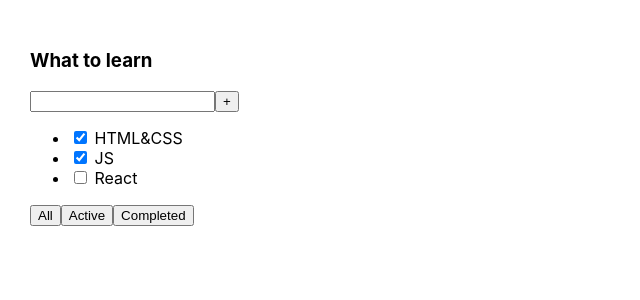
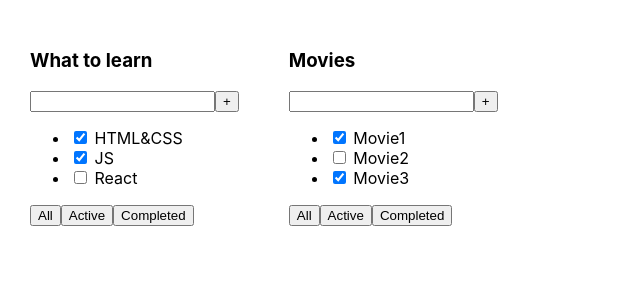
Before and after one commit to dron185/todolist, a React (Create React App) app: page / in a window 1280 px wide. Shown: the top 300 px of the page, without its empty margins (0-640 px from the left). Built offline with nearby package versions, Linux system fonts and the light colour scheme.

Commit message:
feat: add todolist components

```diff
--- a/src/App.tsx
+++ b/src/App.tsx
@@ -1,26 +1,25 @@
 import React from 'react';
 import './App.css';
+import {TaskType, Todolist} from "./Todolist";
 
 function App() {
+
+    let tasks1: Array<TaskType> = [
+        {id: 1, title: "HTML&CSS", isDone: true},
+        {id: 2, title: "JS", isDone: true},
+        {id: 3, title: "React", isDone: false}
+    ]
+
+    let tasks2: Array<TaskType> = [
+        {id: 1, title: "Movie1", isDone: true},
+        {id: 2, title: "Movie2", isDone: false},
+        {id: 3, title: "Movie3", isDone: true}
+    ]
+
     return (
         <div className="App">
-            <div>
-                <h3>What to learn</h3>
-                <div>
-                    <input/>
-                    <button>+</button>
-                </div>
-                <ul>
-                    <li><input type="checkbox" checked={true}/> <span>HTML&CSS</span></li>
-                    <li><input type="checkbox" checked={true}/> <span>JS</span></li>
-                    <li><input type="checkbox" checked={false}/> <span>React</span></li>
-                </ul>
-                <div>
-                    <button>All</button>
-                    <button>Active</button>
-                    <button>Completed</button>
-                </div>
-            </div>
+            <Todolist title={"What to learn"} tasks={tasks1}/>
+            <Todolist title={"Movies"} tasks={tasks2}/>
         </div>
     );
 }
--- /dev/null
+++ b/src/Todolist.tsx
@@ -0,0 +1,34 @@
+import React from "react";
+
+export type TaskType = {
+    id: number
+    title: string
+    isDone: boolean
+}
+
+type TodolistPropsType = {
+    title: string
+    tasks: Array<TaskType>
+}
+
+export function Todolist(props: TodolistPropsType) {
+    return (
+        <div>
+            <h3>{props.title}</h3>
+            <div>
+                <input/>
+                <button>+</button>
+            </div>
+            <ul>
+                <li><input type="checkbox" checked={props.tasks[0].isDone}/> <span>{props.tasks[0].title}</span></li>
+                <li><input type="checkbox" checked={props.tasks[1].isDone}/> <span>{props.tasks[1].title}</span></li>
+                <li><input type="checkbox" checked={props.tasks[2].isDone}/> <span>{props.tasks[2].title}</span></li>
+            </ul>
+            <div>
+                <button>All</button>
+                <button>Active</button>
+                <button>Completed</button>
+            </div>
+        </div>
+    )
+}
```
